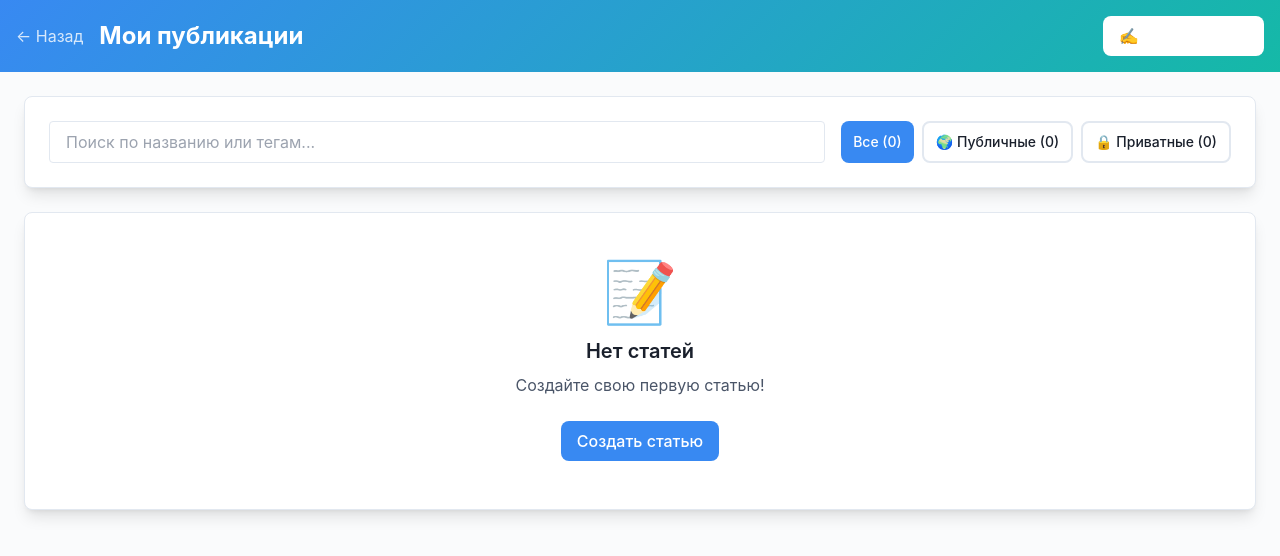
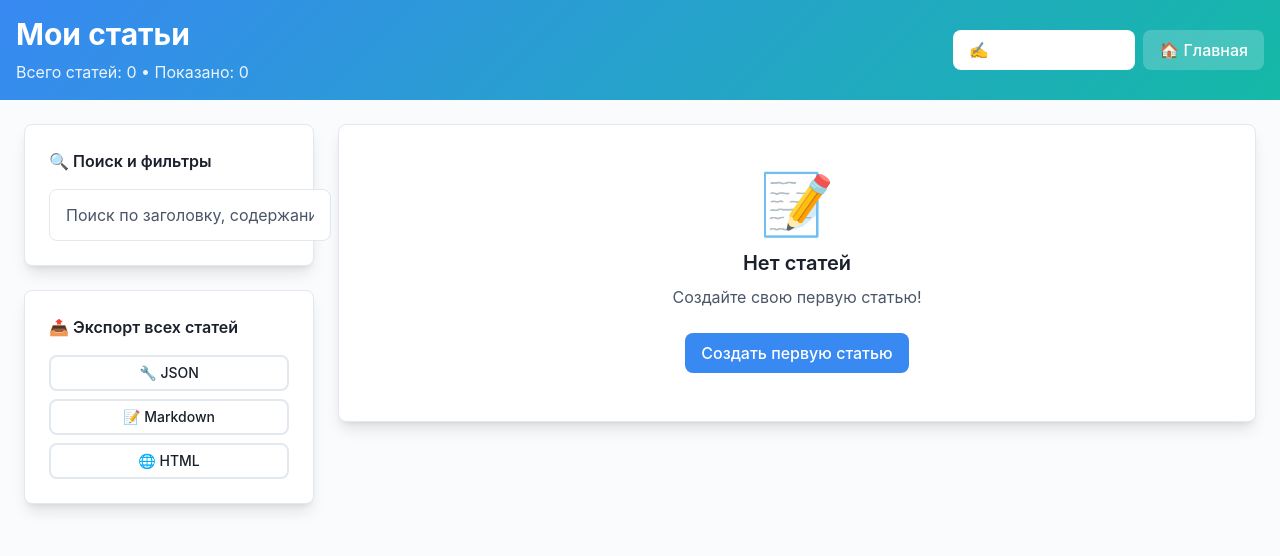
Before and after one commit to 19AnastasiaTsareva20/posthaste, a React (Create React App) app: page /articles in a window 1280 px wide. Shown: the top 556 px of the page. Built offline with nearby package versions, Linux system fonts and the light colour scheme.

Commit message:
Fix search functionality and TypeScript errors / Исправить поиск и ошибки TypeScript

```diff
--- a/src/pages/ArticlesPage.tsx
+++ b/src/pages/ArticlesPage.tsx
@@ -1,6 +1,7 @@
 import React, { useState, useEffect } from 'react';
 import { Link } from 'react-router-dom';
-import { Card, Button } from '../components/ui';
+import { Button, Card, SearchBar } from '../components/ui';
+import { useToast } from '../components/ui/NotificationSystem';
 
 interface Article {
   id: string;
@@ -13,160 +14,230 @@ interface Article {
 }
 
 export const ArticlesPage: React.FC = () => {
+  const toast = useToast();
   const [articles, setArticles] = useState<Article[]>([]);
-  const [filter, setFilter] = useState<'all' | 'public' | 'private'>('all');
-  const [searchTerm, setSearchTerm] = useState('');
-  const [showDeleteModal, setShowDeleteModal] = useState<string | null>(null);
+  const [filteredArticles, setFilteredArticles] = useState<Article[]>([]);
+  const [availableTags, setAvailableTags] = useState<string[]>([]);
+  const [loading, setLoading] = useState(true);
 
-  // Загрузка статей/Load articles
   useEffect(() => {
   const savedArticles = JSON.parse(localStorage.getItem('posthaste-articles') || '[]');
-    setArticles(savedArticles);
+  const sortedArticles = savedArticles.sort((a: Article, b: Article) =>
+    new Date(b.updatedAt).getTime() - new Date(a.updatedAt).getTime()
+  );
+
+  setArticles(sortedArticles);
+  setFilteredArticles(sortedArticles);
+
+    // Собираем все уникальные теги с правильной типизацией
+    const allTags = Array.from(
+      new Set(sortedArticles.flatMap((article: Article) => article.tags || []))
+    ).filter((tag): tag is string => typeof tag === 'string');
+    setAvailableTags(allTags);
+
+    setLoading(false);
   }, []);
 
-  // Фильтрация статей/Filter articles
-  const filteredArticles = articles.filter(article => {
-    const matchesFilter = filter === 'all' ||
-      (filter === 'public' && article.isPublic) ||
-      (filter === 'private' && !article.isPublic);
+  // Функция поиска/Search function
+  const handleSearch = (query: string) => {
+    if (!query.trim()) {
+      setFilteredArticles(articles);
+      return;
+    }
 
-    const matchesSearch = searchTerm === '' ||
-      article.title.toLowerCase().includes(searchTerm.toLowerCase()) ||
-      article.tags.some(tag => tag.toLowerCase().includes(searchTerm.toLowerCase()));
+    const filtered = articles.filter((article: Article) =>
+      article.title.toLowerCase().includes(query.toLowerCase()) ||
+      article.content.toLowerCase().includes(query.toLowerCase()) ||
+      article.tags.some(tag => tag.toLowerCase().includes(query.toLowerCase()))
+    );
 
-    return matchesFilter && matchesSearch;
-  });
+    setFilteredArticles(filtered);
+    toast.info(`Найдено статей: ${filtered.length}`);
+  };
+
+  // Функция фильтрации по тегам/Tag filter function
+  const handleTagFilter = (tag: string) => {
+    if (!tag) {
+      setFilteredArticles(articles);
+      return;
+    }
+
+    const filtered = articles.filter((article: Article) =>
+      article.tags.includes(tag)
+    );
+
+    setFilteredArticles(filtered);
+    toast.info(`Статей с тегом #${tag}: ${filtered.length}`);
+  };
 
   const deleteArticle = (id: string) => {
+    if (window.confirm('Вы уверены, что хотите удалить эту статью?')) {
       const updatedArticles = articles.filter(article => article.id !== id);
       setArticles(updatedArticles);
+      setFilteredArticles(updatedArticles.filter(article =>
+        filteredArticles.find(fa => fa.id === article.id)
+      ));
       localStorage.setItem('posthaste-articles', JSON.stringify(updatedArticles));
-    setShowDeleteModal(null);
+      toast.success('Статья удалена');
+    }
   };
 
-  const getPreview = (content: string, maxLength: number = 150): string => {
-    // Удаляем HTML теги/Remove HTML tags
-    const textContent = content.replace(/<[^>]*>/g, '');
-    return textContent.length > maxLength
-      ? textContent.substring(0, maxLength) + '...'
-      : textContent;
+  const exportAllArticles = (format: string) => {
+    if (articles.length === 0) {
+      toast.warning('Нет статей для экспорта');
+      return;
+    }
+
+    const { exportAllArticles: exportFunction } = require('../utils/exportUtils');
+    exportFunction(articles, format);
+    toast.success(`Экспорт всех статей в ${format.toUpperCase()}`);
   };
+
+  if (loading) {
+    return (
+      <div className="min-h-screen bg-background dark:bg-dark-background flex items-center justify-center">
+        <div className="text-center">
+          <div className="text-4xl mb-4">⏳</div>
+          <p className="text-text-secondary">Загрузка статей...</p>
+        </div>
+      </div>
+    );
+  }
 
   return (
     <div className="min-h-screen bg-background dark:bg-dark-background">
       {/* Хэдер/Header */}
       <header className="bg-gradient-header p-4">
         <div className="flex justify-between items-center max-w-7xl mx-auto">
-          <div className="flex items-center gap-4">
-            <Link
-              to="/"
-              className="text-white/80 hover:text-white transition-colors"
-            >
-              ← Назад
-            </Link>
-            <h1 className="text-2xl font-bold text-white">Мои публикации</h1>
+          <div className="flex items-center gap-6">
+            <div>
+              <h1 className="text-3xl font-bold text-white">Мои статьи</h1>
+              <p className="text-white/90 mt-2">
+                Всего статей: {articles.length} • Показано: {filteredArticles.length}
+              </p>
             </div>
+          </div>
+
+          <div className="flex gap-2">
             <Link to="/create">
               <Button className="bg-white text-gray-900 hover:bg-gray-100">
-              ✍️ Новая статья
+                ✍️ Создать статью
               </Button>
             </Link>
+            <Link to="/">
+              <Button className="bg-white/20 text-white hover:bg-white/30 border-white/30">
+                🏠 Главная
+              </Button>
+            </Link>
+          </div>
         </div>
       </header>
 
       {/* Основной контент/Main content */}
       <main className="container mx-auto p-6 max-w-7xl">
+        <div className="grid lg:grid-cols-4 gap-6">
           {/* Поиск и фильтры/Search and filters */}
+          <div className="lg:col-span-1">
             <Card className="mb-6">
-          <div className="flex flex-col md:flex-row gap-4">
-            {/* Поиск/Search */}
-            <div className="flex-1">
-              <input
-                type="text"
-                value={searchTerm}
-                onChange={(e) => setSearchTerm(e.target.value)}
-                placeholder="Поиск по названию или тегам..."
-                className="w-full px-4 py-2 border border-border dark:border-dark-border rounded bg-surface dark:bg-dark-surface text-text-primary dark:text-dark-text-primary"
+              <h3 className="font-semibold text-text-primary dark:text-dark-text-primary mb-4">
+                🔍 Поиск и фильтры
+              </h3>
+              <SearchBar
+                onSearch={handleSearch}
+                onTagFilter={handleTagFilter}
+                availableTags={availableTags}
+                placeholder="Поиск по заголовку, содержанию или тегам..."
               />
+            </Card>
+
+            {/* Массовые операции/Bulk operations */}
+            <Card>
+              <h3 className="font-semibold text-text-primary dark:text-dark-text-primary mb-4">
+                📤 Экспорт всех статей
+              </h3>
+              <div className="space-y-2">
+                <Button
+                  variant="outline"
+                  size="sm"
+                  className="w-full justify-start"
+                  onClick={() => exportAllArticles('json')}
+                >
+                  🔧 JSON
+                </Button>
+                <Button
+                  variant="outline"
+                  size="sm"
+                  className="w-full justify-start"
+                  onClick={() => exportAllArticles('markdown')}
+                >
+                  📝 Markdown
+                </Button>
+                <Button
+                  variant="outline"
+                  size="sm"
+                  className="w-full justify-start"
+                  onClick={() => exportAllArticles('html')}
+                >
+                  🌐 HTML
+                </Button>
+              </div>
+            </Card>
           </div>
 
-            {/* Фильтры/Filters */}
-            <div className="flex gap-2">
-              <Button
-                variant={filter === 'all' ? 'primary' : 'outline'}
-                onClick={() => setFilter('all')}
-                size="sm"
-              >
-                Все ({articles.length})
-              </Button>
-              <Button
-                variant={filter === 'public' ? 'primary' : 'outline'}
-                onClick={() => setFilter('public')}
-                size="sm"
-              >
-                🌍 Публичные ({articles.filter(a => a.isPublic).length})
-              </Button>
-              <Button
-                variant={filter === 'private' ? 'primary' : 'outline'}
-                onClick={() => setFilter('private')}
-                size="sm"
-              >
-                🔒 Приватные ({articles.filter(a => !a.isPublic).length})
-              </Button>
-            </div>
-          </div>
-        </Card>
-
           {/* Список статей/Articles list */}
+          <div className="lg:col-span-3">
             {filteredArticles.length === 0 ? (
               <Card className="text-center py-12">
                 <div className="text-6xl mb-4">📝</div>
                 <h3 className="text-xl font-semibold text-text-primary dark:text-dark-text-primary mb-2">
-              {articles.length === 0 ? 'Нет статей' : 'Ничего не найдено'}
+                  {articles.length === 0 ? 'Нет статей' : 'Нет результатов поиска'}
                 </h3>
                 <p className="text-text-secondary dark:text-dark-text-secondary mb-6">
                   {articles.length === 0
                     ? 'Создайте свою первую статью!'
-                : 'Попробуйте изменить фильтры или поисковый запрос.'
+                    : 'Попробуйте изменить параметры поиска'
                   }
                 </p>
                 {articles.length === 0 && (
                   <Link to="/create">
-                <Button>Создать статью</Button>
+                    <Button>Создать первую статью</Button>
                   </Link>
                 )}
               </Card>
             ) : (
-          <div className="grid gap-6">
-            {filteredArticles.map(article => (
+              <div className="space-y-4">
+                {filteredArticles.map((article: Article) => (
                   <Card key={article.id} className="hover:shadow-lg transition-shadow">
-                <div className="flex justify-between items-start mb-4">
+                    <div className="flex justify-between items-start">
                       <div className="flex-1">
-                    <h3 className="text-xl font-semibold text-text-primary dark:text-dark-text-primary mb-2">
-                      {article.title || 'Без названия'}
+                        <div className="flex items-center gap-3 mb-3">
+                          <h3 className="text-xl font-semibold text-text-primary dark:text-dark-text-primary">
+                            {article.title}
                           </h3>
-                    <p className="text-text-secondary dark:text-dark-text-secondary text-sm mb-3">
-                      {getPreview(article.content)}
-                    </p>
-                  </div>
-                  <div className="flex items-center gap-2 ml-4">
-                    <span className={`px-2 py-1 rounded text-xs ${
+                          <span className={`px-2 py-1 rounded-full text-xs ${
                             article.isPublic
-                        ? 'bg-green-100 text-green-700 dark:bg-green-900/20 dark:text-green-300'
-                        : 'bg-gray-100 text-gray-700 dark:bg-gray-800 dark:text-gray-300'
+                              ? 'bg-green-100 text-green-800 dark:bg-green-900 dark:text-green-200'
+                              : 'bg-gray-100 text-gray-800 dark:bg-gray-800 dark:text-gray-200'
                           }`}>
                             {article.isPublic ? '🌍 Публичная' : '🔒 Приватная'}
                           </span>
                         </div>
+
+                        <div className="text-text-secondary dark:text-dark-text-secondary text-sm mb-3">
+                          <span>Создано: {new Date(article.createdAt).toLocaleDateString()}</span>
+                          {article.updatedAt !== article.createdAt && (
+                            <span className="ml-3">
+                              Обновлено: {new Date(article.updatedAt).toLocaleDateString()}
+                            </span>
+                          )}
                         </div>
 
-                {/* Теги/Tags */}
                         {article.tags.length > 0 && (
-                  <div className="flex gap-2 mb-4 flex-wrap">
-                    {article.tags.map((tag, index) => (
+                          <div className="flex gap-2 flex-wrap mb-3">
+                            {article.tags.map(tag => (
                               <span
-                        key={index}
-                        className="px-2 py-1 bg-primary/10 text-primary rounded text-xs"
+                                key={tag}
+                                className="px-2 py-1 bg-primary/10 text-primary rounded-full text-xs"
                               >
                                 #{tag}
                               </span>
@@ -174,16 +245,7 @@ export const ArticlesPage: React.FC = () => {
                           </div>
                         )}
 
-                {/* Метаинформация и действия/Meta and actions */}
-                <div className="flex justify-between items-center text-sm">
-                  <div className="text-text-secondary dark:text-dark-text-secondary">
-                    Создана: {new Date(article.createdAt).toLocaleDateString()}
-                    {article.updatedAt !== article.createdAt && (
-                      <span> • Обновлена: {new Date(article.updatedAt).toLocaleDateString()}</span>
-                    )}
-                  </div>
-
-                  <div className="flex gap-2">
+                        <div className="flex gap-3">
                           <Link to={`/article/${article.id}`}>
                             <Button variant="outline" size="sm">
                               👁️ Просмотр
@@ -195,47 +257,23 @@ export const ArticlesPage: React.FC = () => {
                             </Button>
                           </Link>
                           <Button
-                      variant="danger"
+                            variant="outline"
                             size="sm"
-                      onClick={() => setShowDeleteModal(article.id)}
+                            onClick={() => deleteArticle(article.id)}
+                            className="text-red-600 hover:text-red-700 hover:border-red-300"
                           >
                             🗑️ Удалить
                           </Button>
+                        </div>
                       </div>
                     </div>
                   </Card>
                 ))}
               </div>
             )}
+          </div>
+        </div>
       </main>
-
-      {/* Модальное окно удаления/Delete modal */}
-      {showDeleteModal && (
-        <div className="fixed inset-0 bg-black/50 flex items-center justify-center z-50 p-4">
-          <Card className="max-w-md w-full">
-            <h3 className="text-lg font-semibold text-text-primary dark:text-dark-text-primary mb-4">
-              Удалить статью?
-            </h3>
-            <p className="text-text-secondary dark:text-dark-text-secondary mb-6">
-              Это действие нельзя отменить. Статья будет удалена навсегда.
-            </p>
-            <div className="flex gap-3 justify-end">
-              <Button
-                variant="outline"
-                onClick={() => setShowDeleteModal(null)}
-              >
-                Отмена
-              </Button>
-              <Button
-                variant="danger"
-                onClick={() => deleteArticle(showDeleteModal)}
-              >
-                Удалить
-              </Button>
-            </div>
-          </Card>
-        </div>
-      )}
     </div>
   );
 };
```
Also changed, not shown: src/pages/CreateArticlePage.tsx (+10 -44 lines). Lines whose indentation alone changed are shown as unchanged.
